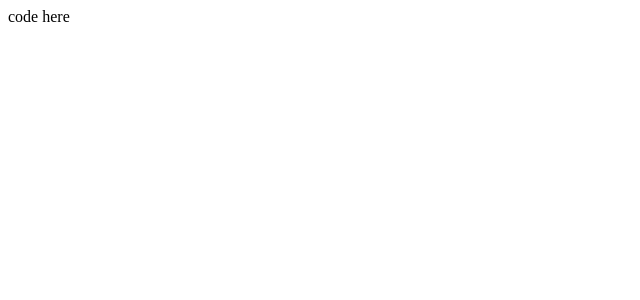
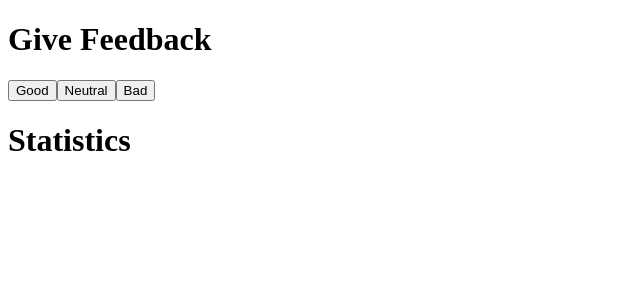
Before and after one commit to b-capra/fullstackopen, a React (Create React App) app in the folder part1/unicafe/: page / in a window 1280 px wide. Shown: the top 300 px of the page, without its empty margins (0-640 px from the left). Built offline with nearby package versions, Linux system fonts and the light colour scheme.

Commit message:
Create base structure of component tree

```diff
--- a/part1/unicafe/src/App.js
+++ b/part1/unicafe/src/App.js
@@ -1,4 +1,16 @@
 import { useState } from 'react'
+
+const Heading = ({text}) => <h1>{text}</h1>
+
+const Button = ({text}) => {
+  return (
+    <button>{text}</button>
+  )
+}
+
+const Total = () => {
+
+}
 
 const App = () => {
   // save clicks of each button to its own state
@@ -8,7 +20,14 @@ const App = () => {
 
   return (
     <div>
-      code here
+      <Heading text='Give Feedback' />
+      <Button text='Good'/>
+      <Button text='Neutral'/>
+      <Button text='Bad'/>
+      <Heading text='Statistics' />
+      <Total />
+      <Total />
+      <Total />
     </div>
   )
 }
```
